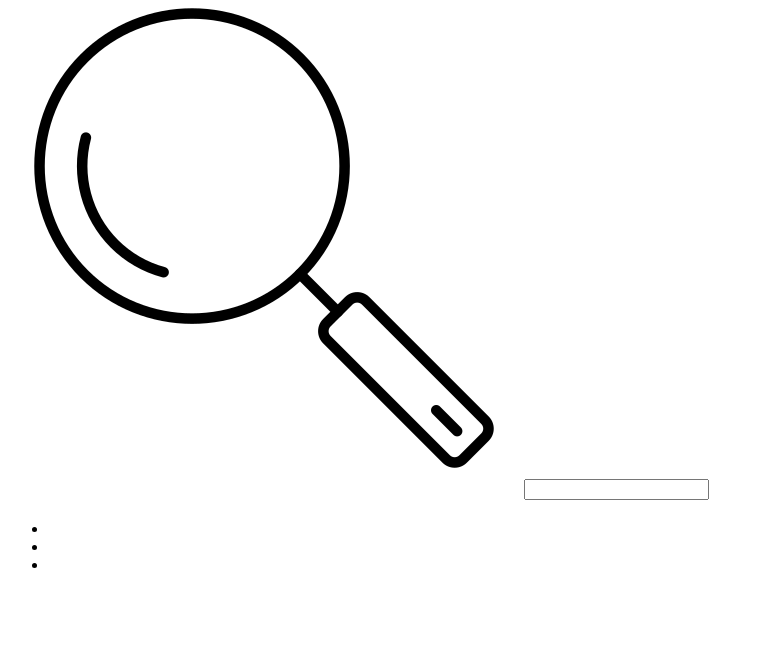
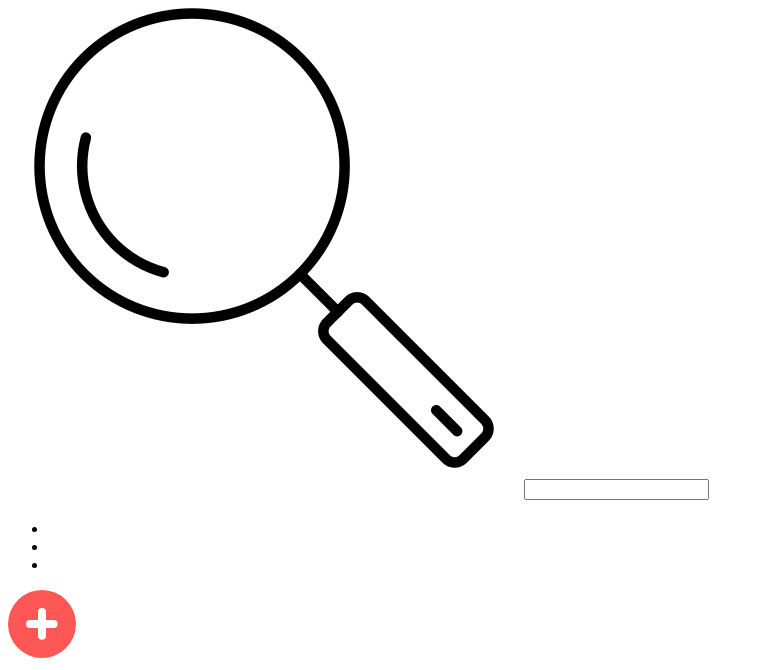
Before and after one commit to Project-1-TD3/Project-1-TD3.github.io, a plain HTML site: page index.html in a window 1280 px wide. Shown: the part 530-1200 px from the top of the page, without its empty margins (0-764 px from the left). Before the commit the page ends 1120 px from the top, so only its background shows below. Drawn offline with Linux system fonts and the light colour scheme.

Commit message:
Add files via upload

```diff
--- a/index.html
+++ b/index.html
@@ -37,5 +37,12 @@
             </article>
         </section>
     </main>
+    <footer>
+        <svg xmlns="http://www.w3.org/2000/svg" width="68" height="68" viewBox="0 0 68 68" fill="none">
+            <circle cx="34" cy="34" r="34" fill="#FE5755"/>
+            <path d="M34 22V45.6527" stroke="white" stroke-width="8" stroke-linecap="round"/>
+            <path d="M22 34H45.6527" stroke="white" stroke-width="8" stroke-linecap="round"/>
+            </svg>
+    </footer>
 </body>
 </html>
```
